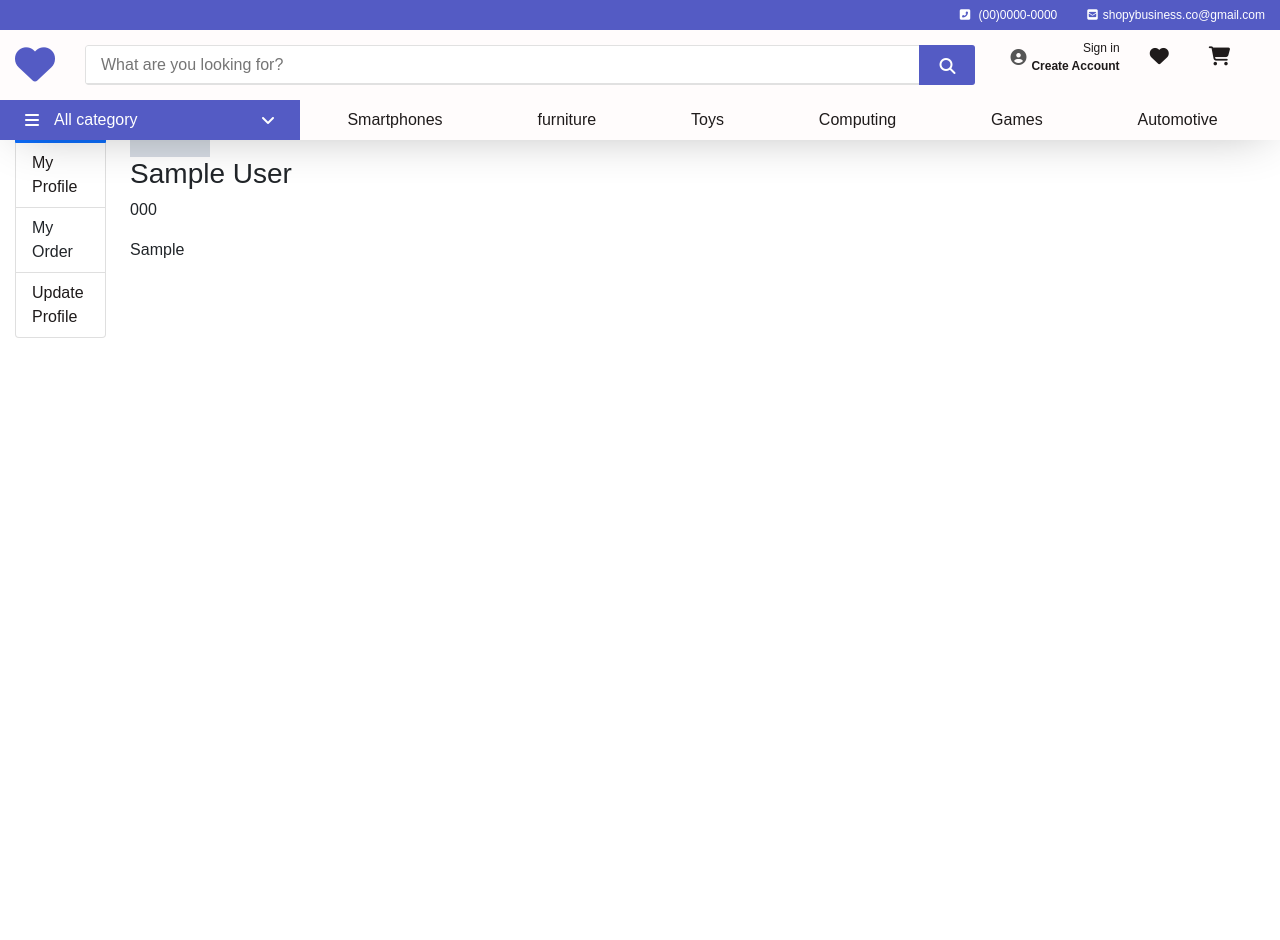
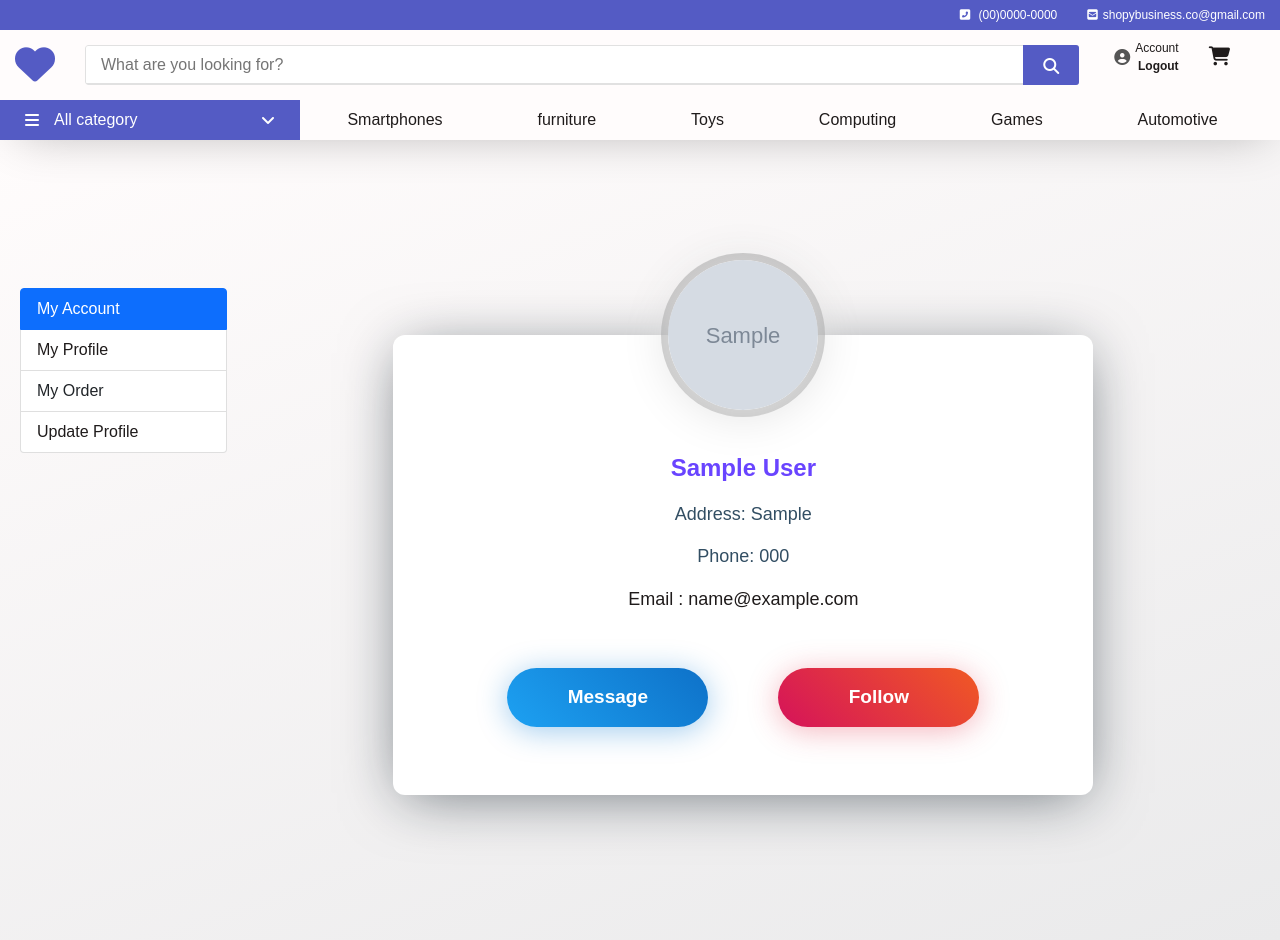
Before and after one commit to iamfoysal/shopyebusiness, a Django app: page /account/ in a window 1280 px wide. Before the commit the page ends 338 px from the top, so only its background shows below. Run offline with Django 4.2, Linux system fonts and the light colour scheme; a user stored in the database is signed in; tables that the repository leaves empty hold one stand-in row (values such as "Sample post"); grey boxes marked "Sample" are stand-in pictures; some libraries are stand-ins or nearby versions.

Commit message:
profile update

```diff
--- a/account/forms.py
+++ b/account/forms.py
@@ -6,7 +6,7 @@ from .models import Customer
 class CustomRegisterFrom(UserCreationForm):
     class Meta:
         model = User
-        fields = ['first_name', 'last_name', 'username',  'password1']
+        fields = ['first_name', 'last_name', 'email', 'username',  'password1']
         #fields = "__all__"
 
     def __init__(self, *args, **kwargs):
--- a/account/templates/account/account.html
+++ b/account/templates/account/account.html
@@ -5,10 +5,8 @@
 {% block title %}Sign-In {% endblock %}
 
 {% block content %}
-
-<div class="container my-3">
-    <div class="row">
-      <div class="col-md-4">
+ <div class="wrapper">
+    <div class="profile-sidebar col-md-2 mt-5">
       <ul class="list-group">
         <li class="list-group-item active" aria-current="true">My Account</li>
         <li class="list-group-item"><a href="{% url 'account' %}">My Profile</a> </li>
@@ -16,16 +14,35 @@
         <li class="list-group-item"><a href="{% url 'account_update' %}">Update Profile</a></li>
       </ul>
     </div>
-      <div class="col-md-8">
+  <div class="profile-card js-profile-card">
+    <div class="profile-card__img">
       {% if customer.image %}
-          <img src="{{ customer.image.url }}" alt="" width="80" height="80"  />
+      <img src="{{ customer.image.url }}" alt="profile card">
       {% else %}
-          <img src="{% static '/images/avatar.jpeg' %}" alt="" width="80" height="80" />
+      <img src="{% static '/images/avatar.jpeg' %}" alt="profile card">
       {% endif %}
-          <h3>{{ customer.name }}</h3>
-          <p>{{ customer.phone }}</p>
-          <p>{{ customer.location }}</p>
+
+    </div>
+
+    <div class="profile-card__cnt js-profile-cnt">
+      <div class="profile-card__name">{{ customer.name }}</div>
+      <div class="profile-card__txt">Address: {{ customer.location }}</div>
+      <div class="profile-card__txt">
+        <p>
+        Phone: {{ customer.phone }}
+        </p>
+        <a href="">Email : {{ customer.user.email }}</a>
+
+
+
+      </div>
+      <div class="profile-card-ctr">
+        <button class="profile-card__button button--blue js-message-btn">Message</button>
+        <button class="profile-card__button button--orange">Follow</button>
       </div>
     </div>
   </div>
+
+</div>
+
 {% endblock %}
--- /dev/null
+++ b/static/css/account.css
@@ -0,0 +1,246 @@
+.wrapper {
+    width: 100%;
+    width: 100%;
+    height: auto;
+    min-height: 100vh;
+    padding: 50px 20px;
+    padding-top: 100px;
+    display: flex;
+    background-image: linear-gradient(-20deg, #eaeaeb 0%, #fffcfc 100%);
+}
+@media screen and (max-width: 768px) {
+
+    .wrapper {
+        height: auto;
+        min-height: 100vh;
+        padding-top: 100px;
+   }
+   .profile-sidebar{
+    display: none;
+}
+}
+.profile-card {
+    width: 100%;
+    min-height: 460px;
+    margin: auto;
+    box-shadow: 0px 8px 60px -10px rgba(13, 28, 39, 0.6);
+    background: #fff;
+    border-radius: 12px;
+    max-width: 700px;
+    position: relative;
+}
+.profile-card.active .profile-card__cnt {
+    filter: blur(6px);
+}
+.profile-card.active .profile-card-message, .profile-card.active .profile-card__overlay {
+    opacity: 1;
+    pointer-events: auto;
+    transition-delay: 0.1s;
+}
+.profile-card.active .profile-card-form {
+    transform: none;
+    transition-delay: 0.1s;
+}
+.profile-card__img {
+    width: 150px;
+    height: 150px;
+    margin-left: auto;
+    margin-right: auto;
+    transform: translateY(-50%);
+    border-radius: 50%;
+    overflow: hidden;
+    position: relative;
+    z-index: 4;
+    box-shadow: 0px 5px 50px 0px #e1e1e1, 0px 0px 0px 7px rgb(135 135 135 / 50%);
+}
+@media screen and (max-width: 576px) {
+    .profile-sidebar{
+        display: none;
+    }
+    .profile-card__img {
+        width: 120px;
+        height: 120px;
+   }
+}
+.profile-card__img img {
+    display: block;
+    width: 100%;
+    height: 100%;
+    object-fit: cover;
+    border-radius: 50%;
+}
+.profile-card__cnt {
+    margin-top: -35px;
+    text-align: center;
+    padding: 0 20px;
+    padding-bottom: 40px;
+    transition: all 0.3s;
+}
+.profile-card__name {
+    font-weight: 700;
+    font-size: 24px;
+    color: #6944ff;
+    margin-bottom: 15px;
+}
+.profile-card__txt {
+    font-size: 18px;
+    font-weight: 500;
+    color: #324e63;
+    margin-bottom: 15px;
+}
+.profile-card__txt strong {
+    font-weight: 700;
+}
+.profile-card-loc {
+    display: flex;
+    justify-content: center;
+    align-items: center;
+    font-size: 18px;
+    font-weight: 600;
+}
+.profile-card-loc__icon {
+    display: inline-flex;
+    font-size: 27px;
+    margin-right: 10px;
+}
+
+.profile-card-ctr {
+    display: flex;
+    justify-content: center;
+    align-items: center;
+    margin-top: 40px;
+}
+@media screen and (max-width: 576px) {
+    .profile-card-ctr {
+        flex-wrap: wrap;
+   }
+}
+.profile-card__button {
+    background: none;
+    border: none;
+    font-family: 'Quicksand', sans-serif;
+    font-weight: 700;
+    font-size: 19px;
+    margin: 15px 35px;
+    padding: 15px 40px;
+    min-width: 201px;
+    border-radius: 50px;
+    min-height: 55px;
+    color: #fff;
+    cursor: pointer;
+    backface-visibility: hidden;
+    transition: all 0.3s;
+}
+@media screen and (max-width: 768px) {
+    .profile-sidebar{
+        display: none;
+    }
+    .profile-card__button {
+        min-width: 170px;
+        margin: 15px 25px;
+   }
+}
+@media screen and (max-width: 576px) {
+    .profile-card__button {
+        min-width: inherit;
+        margin: 0;
+        margin-bottom: 16px;
+        width: 100%;
+        max-width: 300px;
+   }
+    .profile-card__button:last-child {
+        margin-bottom: 0;
+   }
+}
+.profile-card__button:focus {
+    outline: none !important;
+}
+@media screen and (min-width: 768px) {
+    .profile-card__button:hover {
+        transform: translateY(-5px);
+   }
+}
+.profile-card__button:first-child {
+    margin-left: 0;
+}
+.profile-card__button:last-child {
+    margin-right: 0;
+}
+.profile-card__button.button--blue {
+    background: linear-gradient(45deg, #1da1f2, #0e71c8);
+    box-shadow: 0px 4px 30px rgba(19, 127, 212, 0.4);
+}
+.profile-card__button.button--blue:hover {
+    box-shadow: 0px 7px 30px rgba(19, 127, 212, 0.75);
+}
+.profile-card__button.button--orange {
+    background: linear-gradient(45deg, #d5135a, #f05924);
+    box-shadow: 0px 4px 30px rgba(223, 45, 70, 0.35);
+}
+.profile-card__button.button--orange:hover {
+    box-shadow: 0px 7px 30px rgba(223, 45, 70, 0.75);
+}
+.profile-card__button.button--gray {
+    box-shadow: none;
+    background: #dcdcdc;
+    color: #142029;
+}
+.profile-card-message {
+    width: 100%;
+    height: 100%;
+    position: absolute;
+    top: 0;
+    left: 0;
+    padding-top: 130px;
+    padding-bottom: 100px;
+    opacity: 0;
+    pointer-events: none;
+    transition: all 0.3s;
+}
+.profile-card-form {
+    box-shadow: 0 4px 30px rgba(15, 22, 56, 0.35);
+    max-width: 80%;
+    margin-left: auto;
+    margin-right: auto;
+    height: 100%;
+    background: #fff;
+    border-radius: 10px;
+    padding: 35px;
+    transform: scale(0.8);
+    position: relative;
+    z-index: 3;
+    transition: all 0.3s;
+}
+@media screen and (max-width: 768px) {
+    .profile-card-form {
+        max-width: 90%;
+        height: auto;
+   }
+}
+@media screen and (max-width: 576px) {
+    .profile-card-form {
+        padding: 20px;
+   }
+}
+.profile-card-form__bottom {
+    justify-content: space-between;
+    display: flex;
+}
+@media screen and (max-width: 576px) {
+    .profile-card-form__bottom {
+        flex-wrap: wrap;
+   }
+}
+
+.profile-card__overlay {
+    width: 100%;
+    height: 100%;
+    position: absolute;
+    top: 0;
+    left: 0;
+    pointer-events: none;
+    opacity: 0;
+    background: rgba(22, 33, 72, 0.35);
+    border-radius: 12px;
+    transition: all 0.3s;
+}
--- a/static/css/style.css
+++ b/static/css/style.css
@@ -14,6 +14,7 @@ strong {
 label, a {
   text-decoration: none;
   color: #555;
+
 }
 ul {
   list-style: none;
@@ -25,7 +26,7 @@ header {
   top: 0;
   display: block;
   width: 100%;
-  margin-bottom: 2rem;
+  /* margin-bottom: 2rem; */
   z-index: 10;
   background-color: rgb(255, 252, 252);
 }
--- a/templates/base.html
+++ b/templates/base.html
@@ -13,6 +13,7 @@
   <link rel="stylesheet" href="{% static 'css/bootstrap.min.css' %}" />
   <link rel="stylesheet" href="{% static 'css/style.css' %}" />
   <link rel="stylesheet" href="{% static 'css/login.css' %}" />
+  <link rel="stylesheet" href="{% static 'css/account.css' %}" />
   <title>{% block title %}ShopY All{% endblock %}</title>
 </head>
 
--- a/templates/includes/header.html
+++ b/templates/includes/header.html
@@ -32,10 +32,13 @@
           <label class="open-menu-login-account" for="open-menu-login-account">
 
             <input class="input-menu" id="open-menu-login-account" type="checkbox" name="menu" />
-
-            <i class="fas fa-user-circle"></i><span class="login-text"><a href="{% url 'signin' %}">Sign in</a>
-              <strong><a href="{% url 'signup' %}">Create Account</a></strong></span> <span class="item-arrow"></span>
-
+            {% if request.user.is_authenticated %}
+            <i class="fas fa-user-circle"></i><span class="login-text"><a href="{% url 'account' %}"> Account</a>
+              <strong><a href="{% url 'signout' %}"> Logout</a></strong></span> <span class="item-arrow"></span>
+              {% else %}
+            <i class="fas fa-user-circle"></i><span class="login-text"><a href="{% url 'signin' %}"> Sign in</a>
+              <strong><a href="{% url 'signup' %}"> Create Account</a></strong></span> <span class="item-arrow"></span>
+              {% endif %}
             <!-- submenu -->
             <ul class="login-list">
               {% if request.user.is_authenticated %}
@@ -50,7 +53,7 @@
           </label>
       </ul>
       </li>
-      <li class="nav-content-item"><a class="nav-content-link" href=""><i class="fas fa-heart"></i></a></li>
+      <!-- <li class="nav-content-item"><a class="nav-content-link" href=""><i class="fas fa-heart"></i></a></li> -->
       <li class="nav-content-item"><a class="nav-content-link" href=""><i class="fas fa-shopping-cart"></i></a></li>
       <!-- call to action -->
       </ul>
```
Also changed, not shown: account/templates/account/update.html (+24 -11 lines), media/images/avatar/IMG190910sut_copy.JPG (added). Lines whose indentation alone changed are shown as unchanged.
